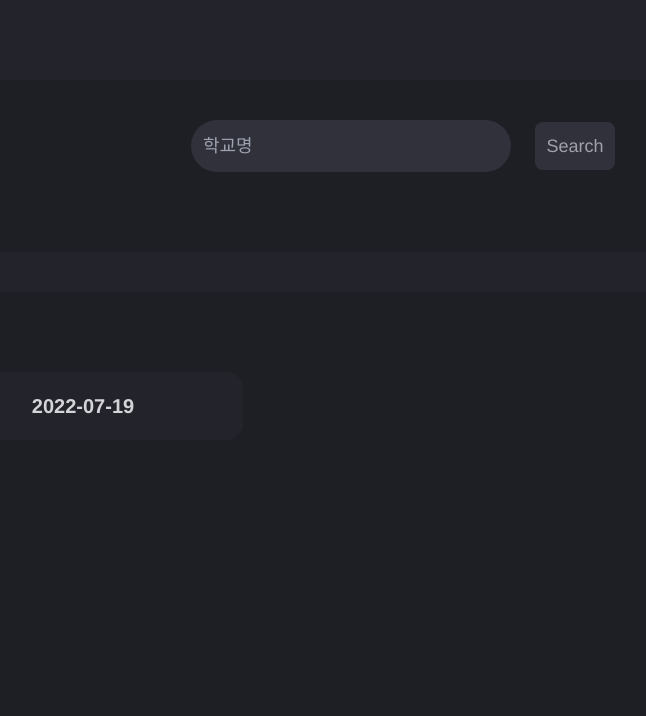
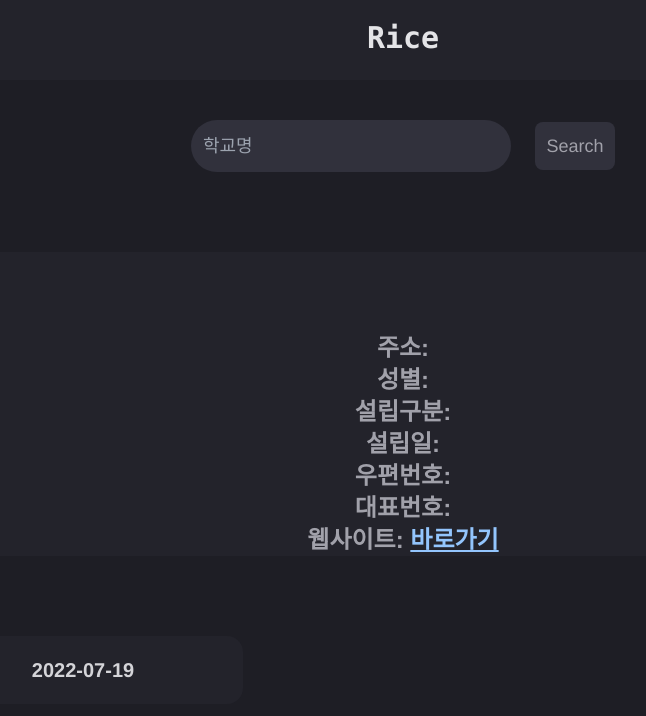
Before and after one commit to dyacode2022/Rice, a Vue app: page / in a window 1280 px wide. Shown: the top 716 px of the page, without its empty margins (237-883 px from the left). Built offline with nearby package versions, Linux system fonts and the light colour scheme.

Commit message:
add info

```diff
--- a/src/App.vue
+++ b/src/App.vue
@@ -3,13 +3,13 @@
 // Check out https://vuejs.org/api/sfc-script-setup.html#script-setup
 import Rice from './components/Rice.vue'
 import Nav from './components/nav.vue'
-import KakaoMap from './components/KakaoMap.vue';
+import Search from './pages/Search.vue'
 </script>
 
 <template>
   <Nav />
+  <!-- <Search /> -->
   <Rice />
-  <!-- <KakaoMap /> -->
 </template>
 
 <style>
--- a/src/components/Rice.vue
+++ b/src/components/Rice.vue
@@ -24,6 +24,9 @@
           location: '',
           website: '',
           lib: '',
+          tel: '',
+          no: '',
+          ymd: '',
         },
         time: year + '-' + month + '-' + day,
       }
@@ -93,6 +96,13 @@
         console.log(info.data)
         this.school_info.name = info.data.SCHUL_NM
         this.school_info.eng = info.data.ENG_SCHUL_NM
+        this.school_info.gender = info.data.COEDU_SC_NM
+        this.school_info.location = info.data.ORG_RDNMA
+        this.school_info.website = info.data.HMPG_ADRES
+        this.school_info.lib = info.data.FOND_SC_NM
+        this.school_info.tel = info.data.ORG_TELNO
+        this.school_info.no = info.data.ORG_RDNZC
+        this.school_info.ymd = info.data.FOND_YMD
       }
     }
   })
@@ -109,8 +119,19 @@
 
   <!-- School Info -->
   <div class="rounded-2xl shadow-slate-800 bg-[#23232B] w-100 mt-20 lg:ml-40 lg:mr-40 text-zinc-300">
-    <div class="name text-white font-bold text-2xl pt-10 pl-10 pr-10 text-3xl">{{ school_info.name }}</div>
-    <div class="name text-zinc-500 font-semibold text-2xl text-2xl">{{ school_info.eng }}</div>
+
+    <div class="name text-white font-bold text-2xl pt-10 pl-10 pr-10 text-3xl"><a class="underline" href="https://namu.wiki/w/{{ school_info.name }}">{{ school_info.name }}</a></div>
+    <div class="name text-zinc-500 font-semibold text-2xl pb-10">{{ school_info.eng }}</div>
+
+    <div class="align-left">
+      <div class="name text-zinc-100 font-semibold text-2xl"><span class="text-zinc-400">주소: </span>{{ school_info.location }}</div>
+      <div class="name text-zinc-100 font-semibold text-2xl"><span class="text-zinc-400">성별: </span>{{ school_info.gender }}</div>
+      <div class="name text-zinc-100 font-semibold text-2xl"><span class="text-zinc-400">설립구분: </span>{{ school_info.lib }}</div>
+      <div class="name text-zinc-100 font-semibold text-2xl"><span class="text-zinc-400">설립일: </span>{{ school_info.ymd }}</div>
+      <div class="name text-zinc-100 font-semibold text-2xl"><span class="text-zinc-400">우편번호: </span>{{ school_info.no }}</div>
+      <div class="name text-zinc-100 font-semibold text-2xl"><span class="text-zinc-400">대표번호: </span>{{ school_info.tel }}</div>
+      <div class="name text-zinc-100 font-semibold text-2xl"><span class="text-zinc-400">웹사이트: </span><a class="text-blue-300 underline" href="{{ school_info.website }}">바로가기</a></div>
+    </div>
   </div>
 
   <!-- Rice Card -->
--- a/src/components/nav.vue
+++ b/src/components/nav.vue
@@ -9,6 +9,7 @@ export default defineComponent({
 
 <template>
   <nav class="nav fixed h-20 w-full bg-[#23232B] relative divide-y divide-slate-200/25 font-mono">
+    <div class="nav-brand font-bold text-3xl pb-0 p-5 text-zinc-200">Rice</div>
   </nav>
 </template>
 
--- /dev/null
+++ b/src/pages/Search.vue
@@ -0,0 +1,41 @@
+<script>
+import {defineComponent} from 'vue'
+
+export default defineComponent({
+    name: 'Search',
+    data () {
+      return {
+        school_name: '',
+      }
+    },
+    methods: {
+      async getSchool () {
+        console.log(`Getting ${this.school_name}'s value`)
+
+        const info = (await axios.get(`/info/${this.school_name}`));
+        console.log(info.data)
+        this.school_info.name = info.data.SCHUL_NM
+        this.school_info.eng = info.data.ENG_SCHUL_NM
+        this.school_info.gender = info.data.COEDU_SC_NM
+        this.school_info.location = info.data.ORG_RDNMA
+        this.school_info.website = info.data.HMPG_ADRES
+        this.school_info.lib = info.data.FOND_SC_NM
+        this.school_info.tel = info.data.ORG_TELNO
+        this.school_info.no = info.data.ORG_RDNZC
+        this.school_info.ymd = info.data.FOND_YMD
+      }
+    }
+})
+
+</script>
+
+<template>
+    <!-- Search bar -->
+    <div class="search">
+        <input v-model="school_name" type="text" class="bg-[#31313C] text-slate-200/75 text-lg rounded-full w-1/4 p-3 mt-10" placeholder="학교명" outline="none"/>
+        <button v-on:click="getSchool()" class="bg-[#31313C] ml-6 text-zinc-400 hover:text-zinc-200 text-lg rounded-lg w-20 h-12">Search</button>
+    </div>
+</template>
+
+<style scoped>
+</style>
```
